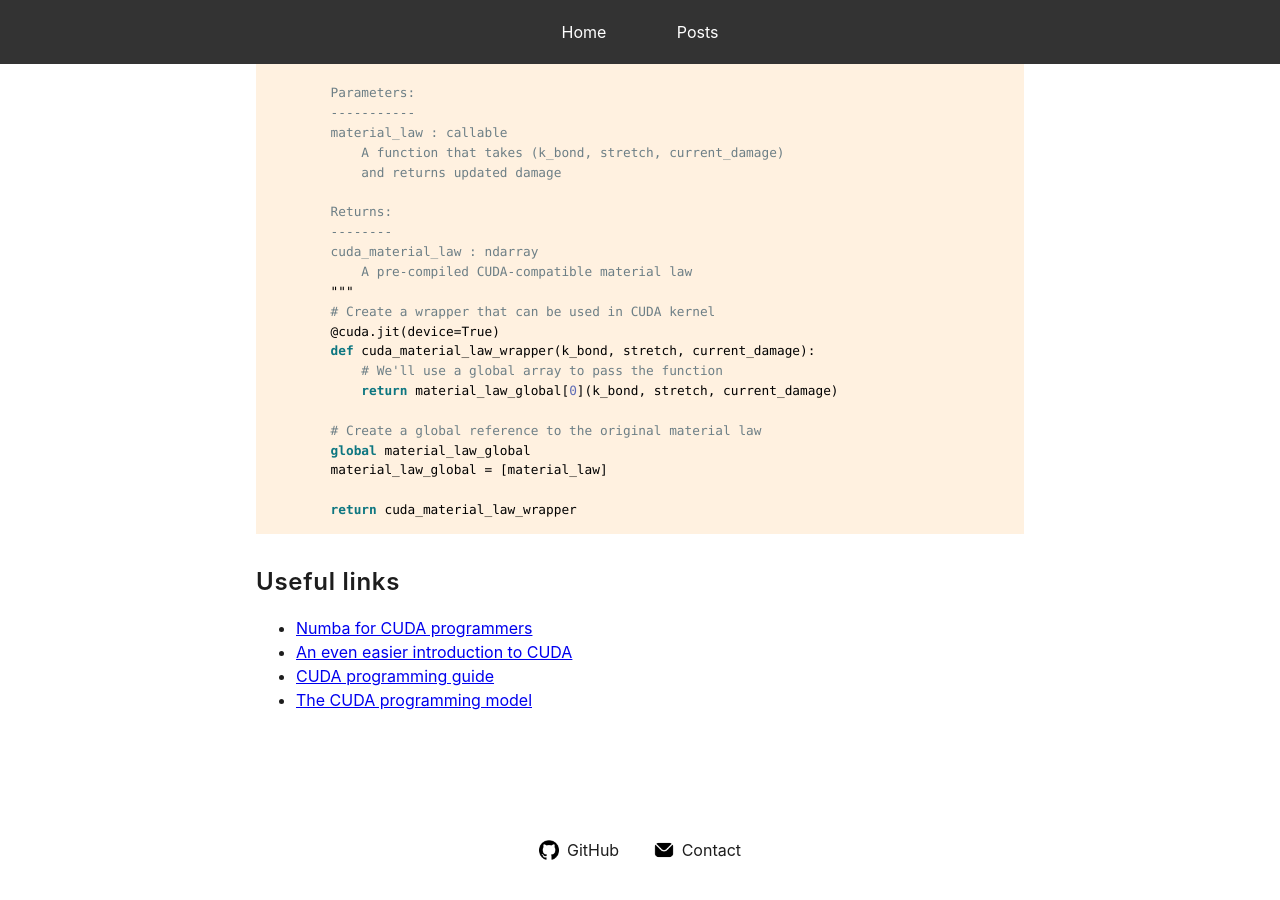
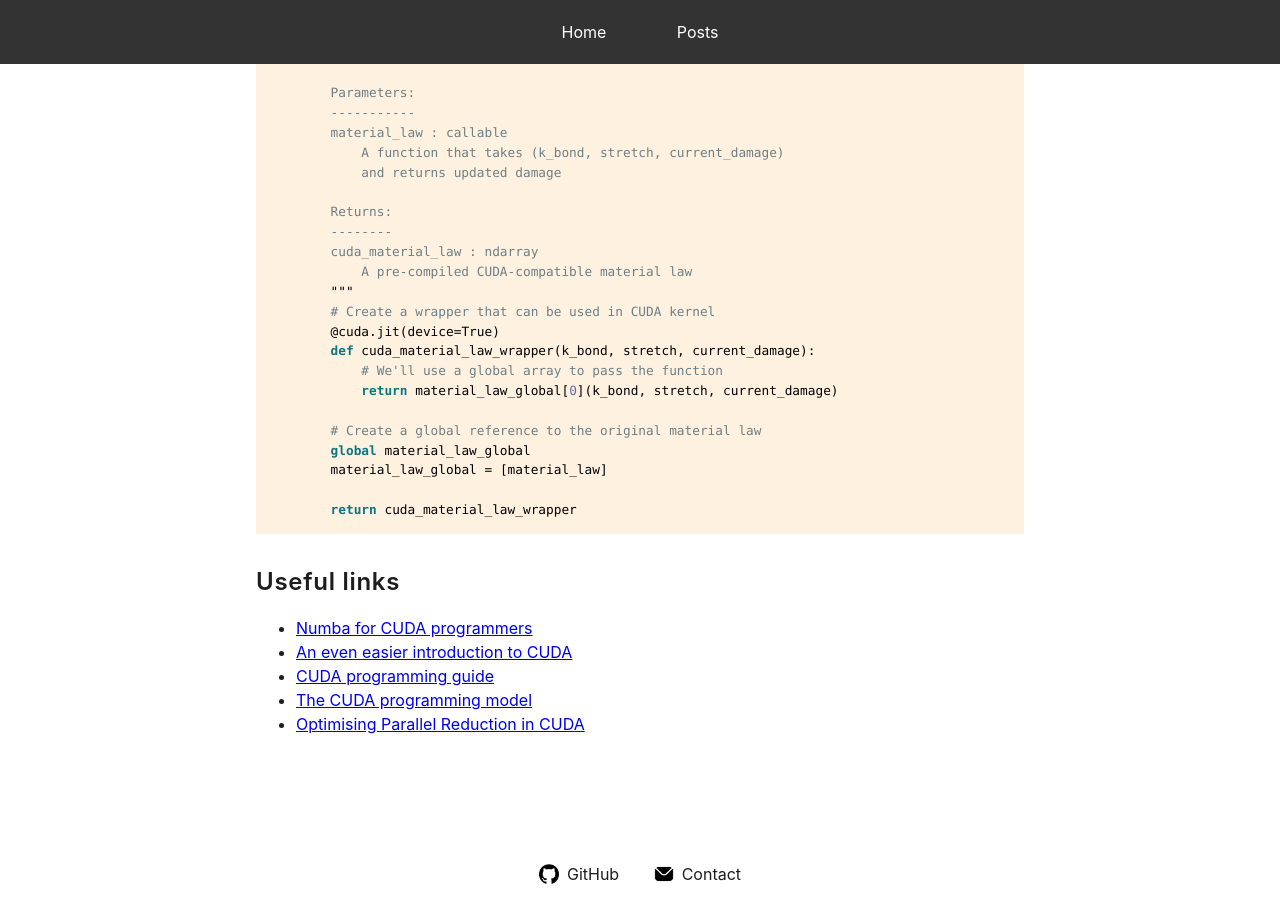
Before and after one commit to mark-hobbs/mark-hobbs.github.io, a Jekyll site: the page built from _posts/2025-02-03-cuda.md, in a window 1280 px wide and 900 px high, scrolled down 7443 px. Built offline with Jekyll 4.4.1, drawn with Linux system fonts in a browser that asks for light colours; before the commit the page ends 8319 px from its top, so only the background shows below that.

Commit message:
General updates

```diff
--- a/_posts/2025-02-03-cuda.md
+++ b/_posts/2025-02-03-cuda.md
@@ -373,3 +373,4 @@ class ConstitutiveLaw:
 - [An even easier introduction to CUDA](https://developer.nvidia.com/blog/even-easier-introduction-cuda/)
 - [CUDA programming guide](https://docs.nvidia.com/cuda/cuda-c-programming-guide/index.html)
 - [The CUDA programming model](https://developer.nvidia.com/blog/cuda-refresher-cuda-programming-model/)
+- [Optimising Parallel Reduction in CUDA](https://developer.download.nvidia.com/assets/cuda/files/reduction.pdf)
```
